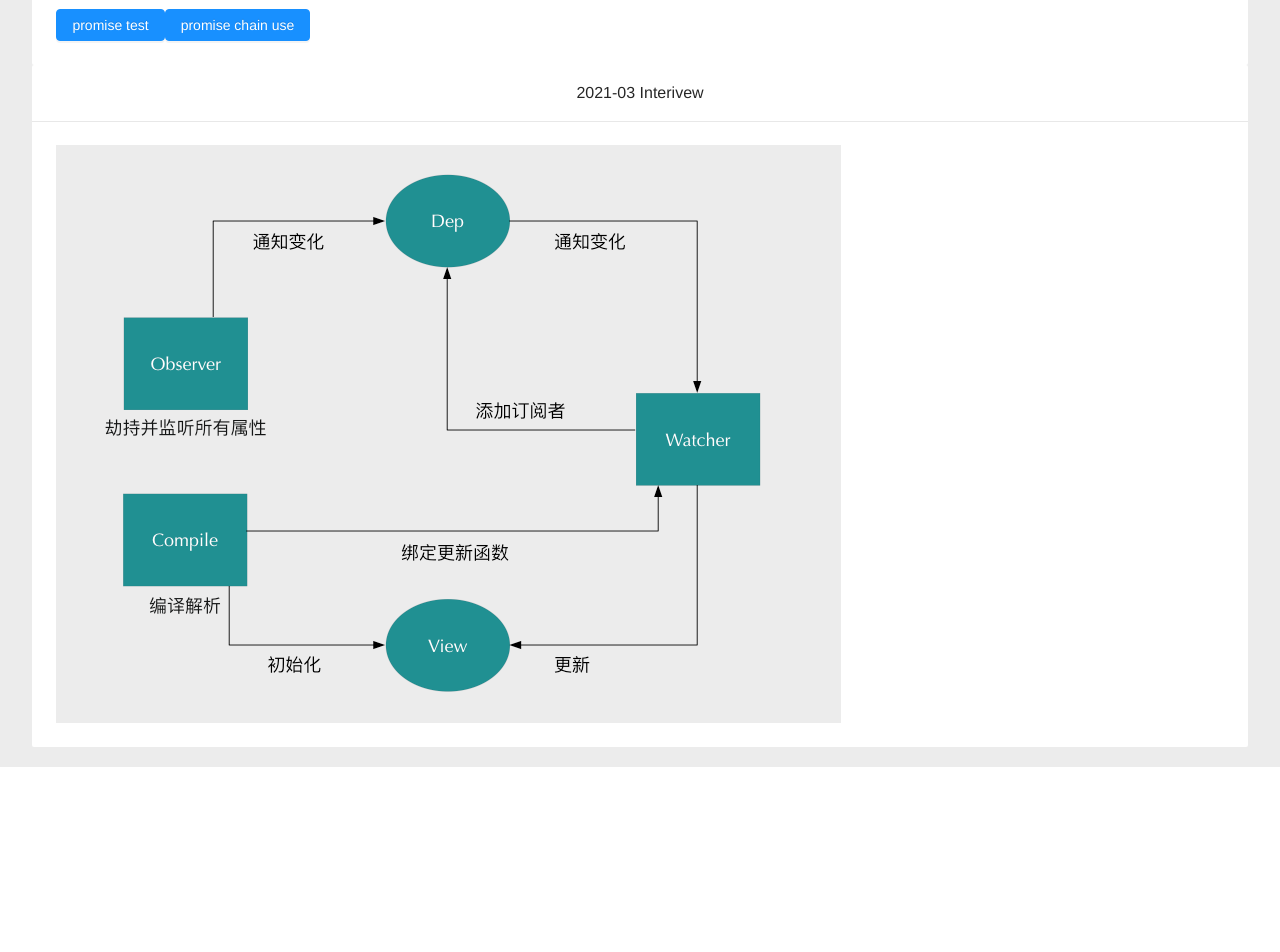
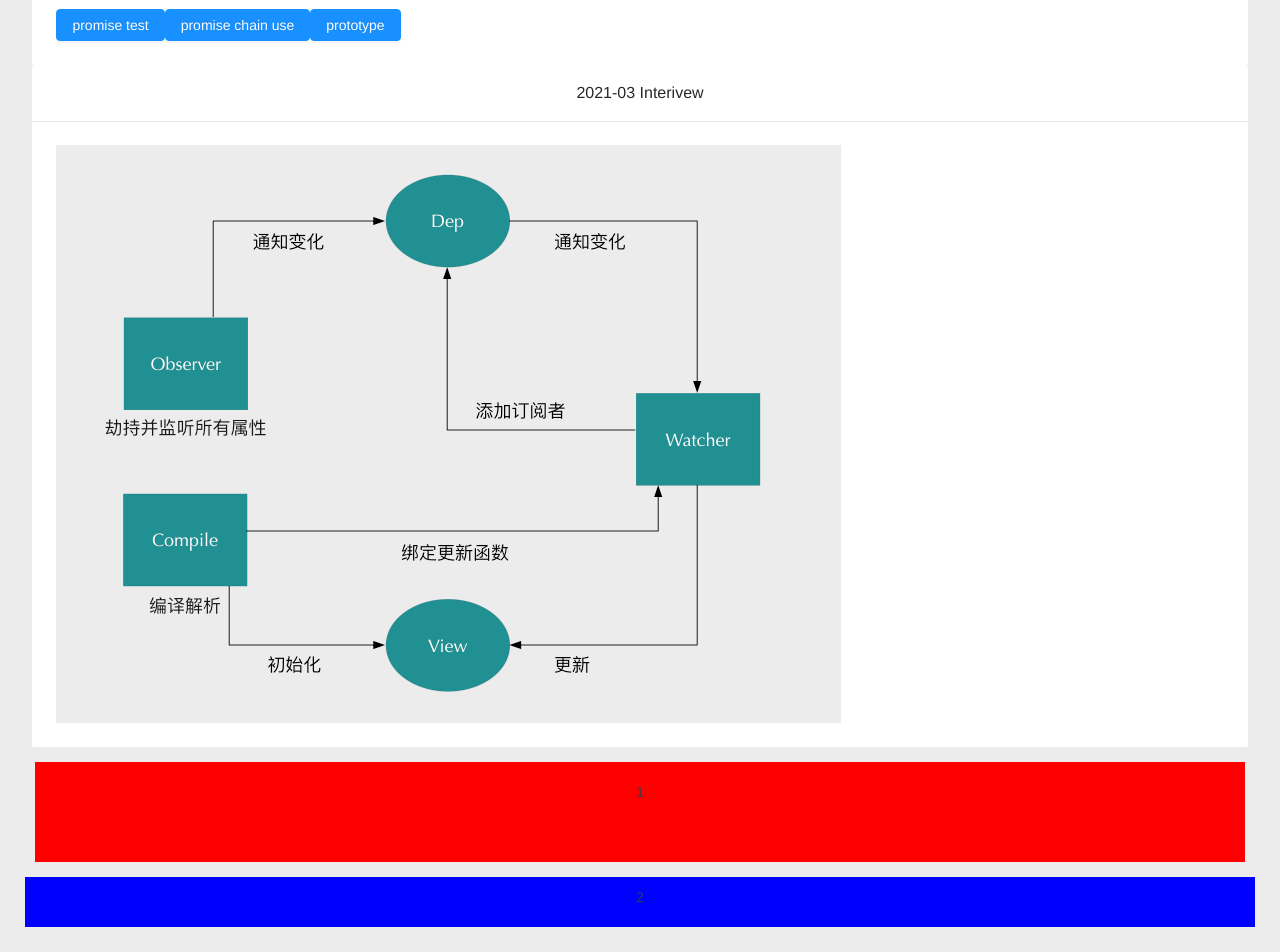
Before and after one commit to jackluotong/vue_project, a Vue app: page /March in a window 1280 px wide. Shown: the part 2348-3300 px from the top of the page. Before the commit the page ends 3115 px from the top, so only its background shows below. Built offline with nearby package versions, Linux system fonts and the light colour scheme.

Commit message:
prototype test.

```diff
--- a/src/components/Interview/March.vue
+++ b/src/components/Interview/March.vue
@@ -38,6 +38,11 @@
           @click='promiseChain'
           class="btn"
         >promise chain use</a-button>
+        <a-button
+          type='primary'
+          @click='prototypeFun'
+          class="btn"
+        >prototype</a-button>
       </div>
     </a-card>
     <!-- photo and other -->
@@ -50,6 +55,11 @@
         <img :src='img' />
       </div>
     </a-card>
+    <div>
+      <div style="height:100px;padding:20px;margin:15px;background:red">1</div>
+      <div style="height:50px;padding:10px;margin:5px;background:blue">2</div>
+
+    </div>
   </div>
 
 </template>
@@ -160,6 +170,13 @@ export default {
       }).then(function (data) {
         console.log(data);
       })
+    },
+    prototypeFun:function () {
+      function a(name){
+        alert(name)
+      }
+      a('jack')
+      //
     }
   },
 }
```
